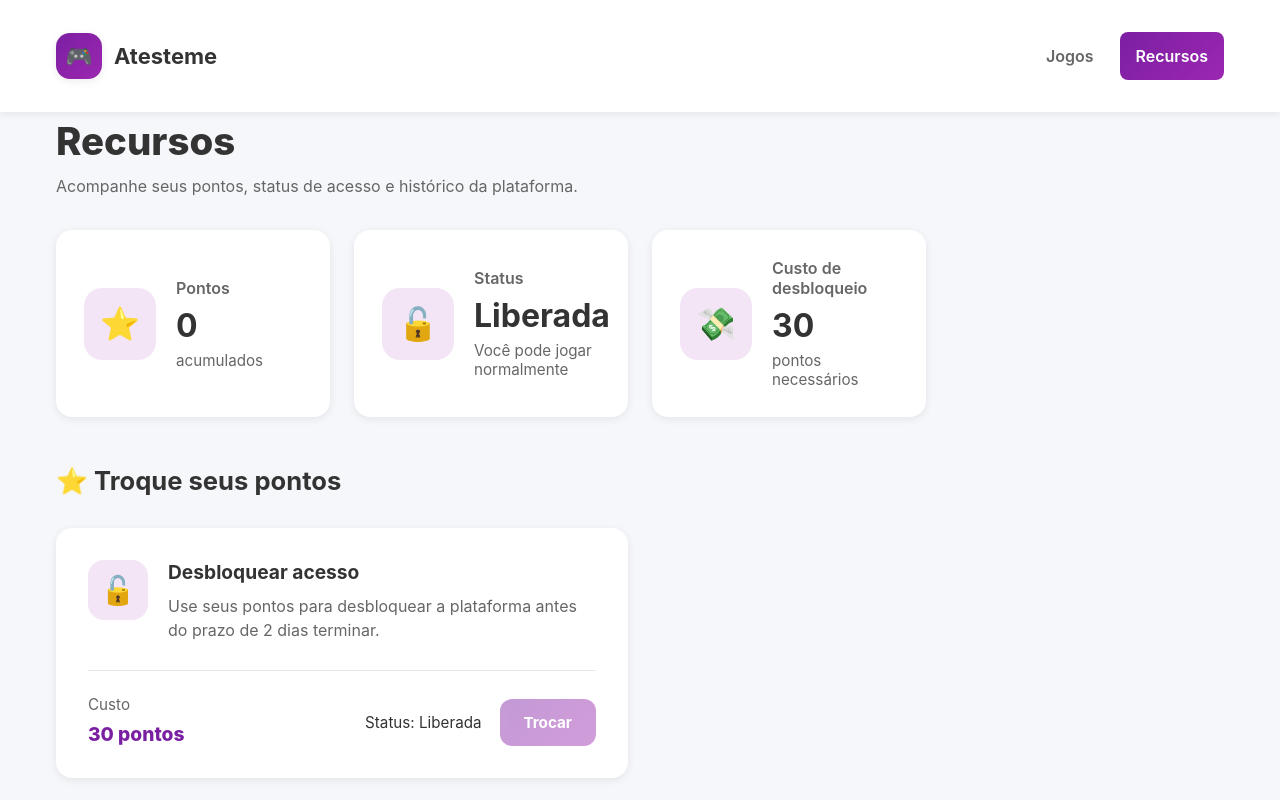
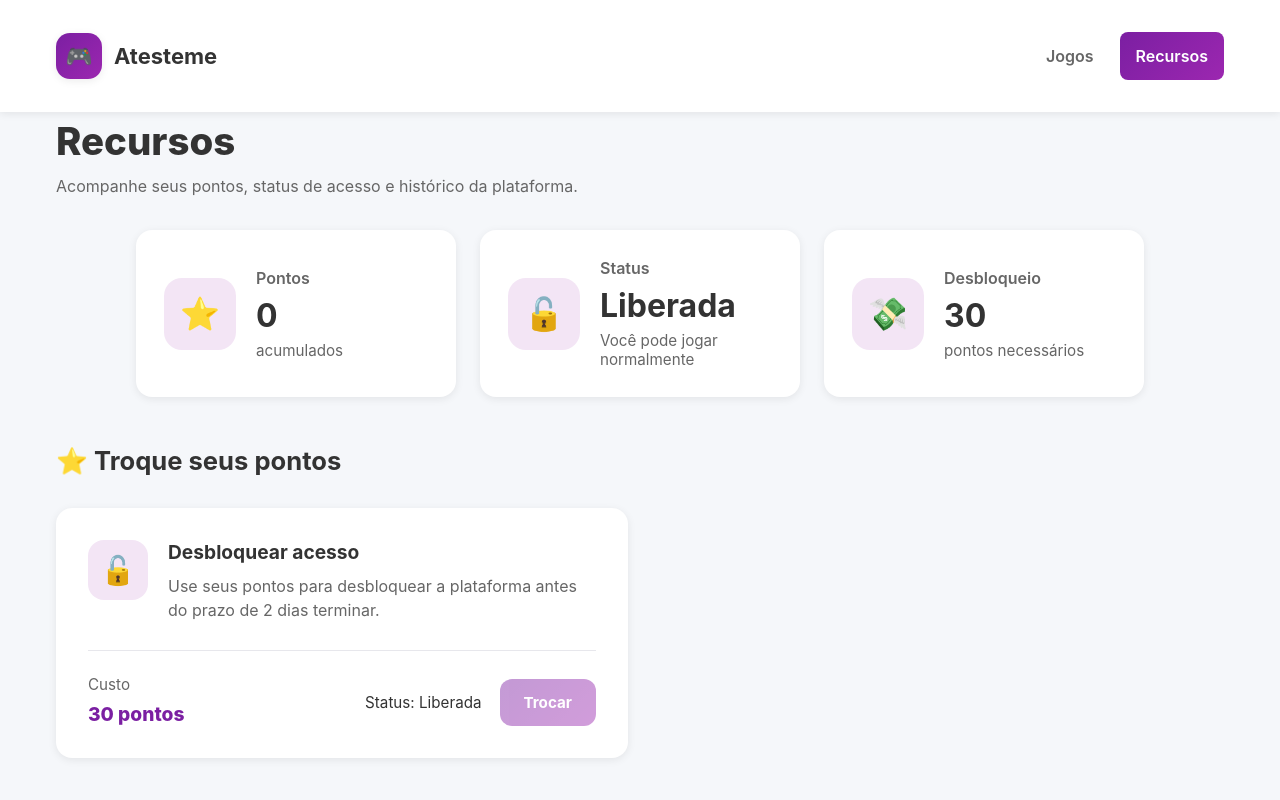
Before and after one commit to JonataOliveiraa/games-atesteme-jonata, a React (Vite) app: page /recursos in a window 1280 px wide. Shown: the top 800 px of the page. Built offline with nearby package versions, Linux system fonts and the light colour scheme.

Commit message:
feat: ajustes na GameDetails, Resources e estilos globais

```diff
--- a/src/pages/GameDetailsPage.tsx
+++ b/src/pages/GameDetailsPage.tsx
@@ -157,8 +157,8 @@ export default function GameDetailsPage() {
         <div className="player-box">
           <div className="player-avatar">H</div>
           <div className="player-info">
-            <span className="player-label">Jogadora</span>
-            <strong>Helena</strong>
+            <span className="player-label">Jogador(a)</span>
+            <strong>Nome do usuário</strong>
           </div>
         </div>
 
--- a/src/pages/ResourcesPage.tsx
+++ b/src/pages/ResourcesPage.tsx
@@ -105,7 +105,7 @@ export default function ResourcesPage() {
         <div className="stat-card">
           <div className="stat-icon">💸</div>
           <div>
-            <h3>Custo de desbloqueio</h3>
+            <h3>Desbloqueio</h3>
             <strong>{unlockCost}</strong>
             <p>pontos necessários</p>
           </div>
--- a/src/styles/global.css
+++ b/src/styles/global.css
@@ -141,7 +141,10 @@ button {
 }
 
 .stats-grid {
-  grid-template-columns: repeat(4, minmax(0, 1fr));
+  grid-template-columns: repeat(3, minmax(280px, 320px));
+  gap: 24px;
+  margin-top: 2rem;
+  justify-content: center;
 }
 
 .rewards-grid {
```
